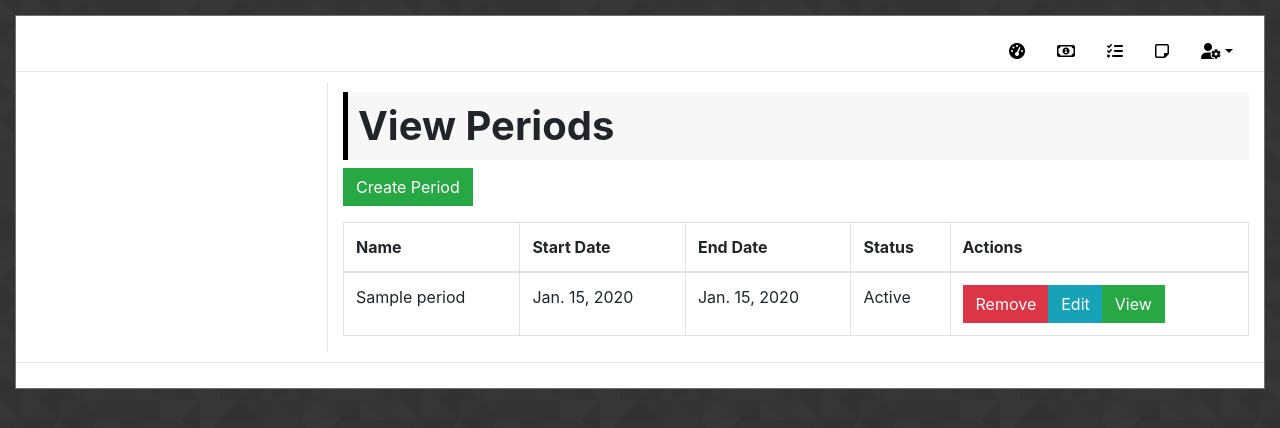
After one commit to Robtych121/MyManager, a Django app: page /finance/view_periods/ in a window 1280 px wide. The commit adds this page. Shown: the top 428 px of the page. Run offline with Django 3.2, Linux system fonts and the light colour scheme; tables that the repository leaves empty hold one stand-in row (values such as "Sample post"); some libraries are stand-ins or nearby versions.

Commit message:
created view periods page

```diff
--- a/finance/models.py
+++ b/finance/models.py
@@ -42,6 +42,9 @@ class Period(models.Model):
     )
     status = models.CharField(max_length=254, choices=STATUSCHOICES, default='')
 
+    def __str__(self):
+        return self.name
+
 
 class Category(models.Model):
     class Meta:
@@ -50,6 +53,8 @@ class Category(models.Model):
 
     name = models.CharField(max_length=254, default='')
 
+    def __str__(self):
+        return self.name
 
 class Type(models.Model):
     class Meta:
@@ -58,6 +63,8 @@ class Type(models.Model):
 
     name = models.CharField(max_length=254, default='')
 
+    def __str__(self):
+        return self.name
 
 class Transcation(models.Model):
     class Meta:
@@ -78,3 +85,6 @@ class Transcation(models.Model):
     status = models.CharField(max_length=254, choices=STATUSCHOICES, default='')
     notes = models.CharField(max_length=254, default='')
     account = models.ForeignKey(Account, on_delete=models.CASCADE)
+
+    def __str__(self):
+        return self.name
--- /dev/null
+++ b/finance/templates/periods_view.html
@@ -0,0 +1,41 @@
+{% extends 'base.html' %}
+
+{% block page_title %}View Periods{% endblock %}
+{% block page_heading%}View Periods{% endblock %}
+{% block app_name %}Finance{% endblock %}
+
+{% block content %}
+<p>
+    <a class="btn btn-success" href="#" role="button">Create Period</a>
+</p>
+<div class="table-responsive">
+    <table class="table table-bordered">
+        <thead>
+        <tr>
+            <th>Name</th>
+            <th>Start Date</th>
+            <th>End Date</th>
+            <th>Status</th>
+            <th>Actions</th>
+        </tr>
+        </thead>
+        <tbody>
+            {% for period in periods %}
+            <tr>
+                <td>{{ period.name }}</td>
+                <td>{{ period.startDate }}</td>
+                <td>{{ period.endDate }}</td>
+                <td>{{ period.status }}</td>
+                <td>
+                    <div class="btn-group" role="group" aria-label="Basic example">
+                        <a type="button" href="#" class="btn btn-danger">Remove</a>
+                        <a type="button" href="#" class="btn btn-info">Edit</a>
+                        <a type="button" href="#" class="btn btn-success">View</a>
+                    </div>
+                </td>
+            </tr>
+            {% endfor %}
+        </tbody>
+    </table>
+</div>
+{% endblock %}
--- a/finance/urls.py
+++ b/finance/urls.py
@@ -1,8 +1,9 @@
 from django.contrib.auth import views
 from django.urls import path
-from .views import homepage, accounts_view
+from .views import homepage, accounts_view, periods_view
 
 urlpatterns = [
     path('', homepage, name="financehome"),
     path('view_accounts/', accounts_view, name="accounts_view"),
+    path('view_periods/', periods_view, name="periods_view"),
 ]
--- a/finance/views.py
+++ b/finance/views.py
@@ -1,5 +1,5 @@
 from django.shortcuts import render
-from .models import Account
+from .models import Account, Period
 
 # Create your views here.
 def homepage(request):
@@ -10,3 +10,9 @@ def accounts_view(request):
     accounts = Account.objects.all()
 
     return render(request, 'accounts_view.html', {'accounts': accounts})
+
+
+def periods_view(request):
+    periods = Period.objects.all()
+
+    return render(request, 'periods_view.html', {'periods': periods})
--- a/templates/partials/navigation.html
+++ b/templates/partials/navigation.html
@@ -95,7 +95,7 @@
   <div class="collapse" id="periods">
   <ul class="nav nav-pills flex-column">
       <li class="nav-item">
-        <a class="nav-link" href="#"><i class="fas fa-user"></i> View Periods</a>
+        <a class="nav-link" href="{% url 'periods_view' %}"><i class="fas fa-user"></i> View Periods</a>
       </li>
       <li class="nav-item">
         <a class="nav-link" href="#"><i class="fas fa-user"></i> Create Period</a>
```
